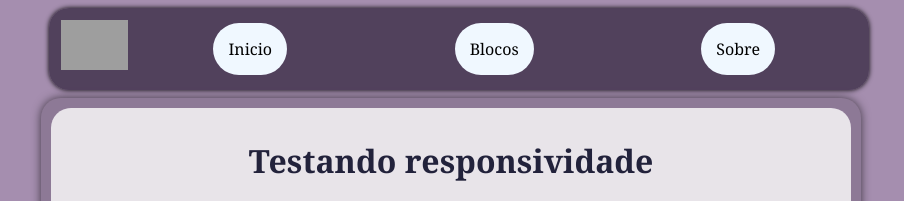
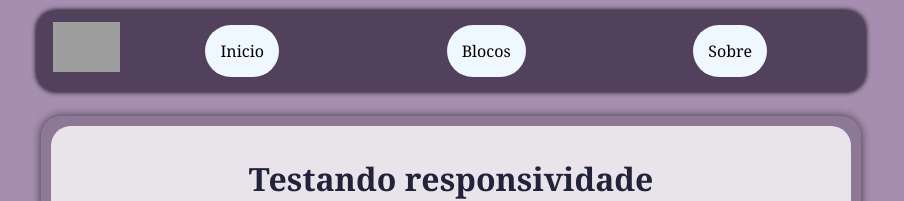
Before and after one commit to Reginaldo208/Responsividade---Pronto, a plain HTML site: page index.html in a window 1280 px wide. Shown: the top 201 px of the page, without its empty margins (189-1093 px from the left). Drawn offline with Linux system fonts and the light colour scheme; grey boxes are pictures that could not be loaded.

Commit message:
finalmente

```diff
--- a/index.html
+++ b/index.html
@@ -11,16 +11,14 @@
     </head>
     <body>
         <head>
-            <main class="pai">
-                <main id="topo">
-                    <img src="https://cdn-icons-png.flaticon.com/512/4727/4727206.png" height="50" id="pulsar">
-                    <nav id="nav">
-                        <a id="botão" class="pulsar">Inicio</a>
-                        <a id="botão" class="pulsar">Blocos</a>
-                        <a id="botão" class="pulsar">Sobre</a>
-                    </nav>
-                </main>
+           <main id="topo">                    <img src="https://cdn-icons-png.flaticon.com/512/4727/4727206.png" height="50" id="pulsar">
+                <nav id="nav">
+                    <a id="botão" class="pulsar">Inicio</a>
+                    <a id="botão" class="pulsar">Blocos</a>
+                    <a id="botão" class="pulsar">Sobre</a>
+                </nav>
             </main>
+            <br>
             <br>
         </head>
         <br>
--- a/site.css
+++ b/site.css
@@ -18,22 +18,15 @@ main
 {
     display: flex;
     background-color: rgba(48, 33, 59, 0.705);
-    box-shadow: 0px 0px 5px;
-    margin: auto;
+    position: fixed;
+    top: 10px;
+    left: 10px;
+    right: 10px;
+    padding: 10px 15px;
+    box-shadow: 0px 0px 5px rgb(0, 0, 0);
     z-index: 999;
-    width: 100%;
-    max-width: 800px;
 }
 
-.pai
-{
-    background: rgba(0, 0, 0, 0);
-    position: fixed;
-    width: 100%;
-    max-width: 100%;
-    z-index: 999;
-    padding: 0px;
-}
 
 #nav
 {
```
